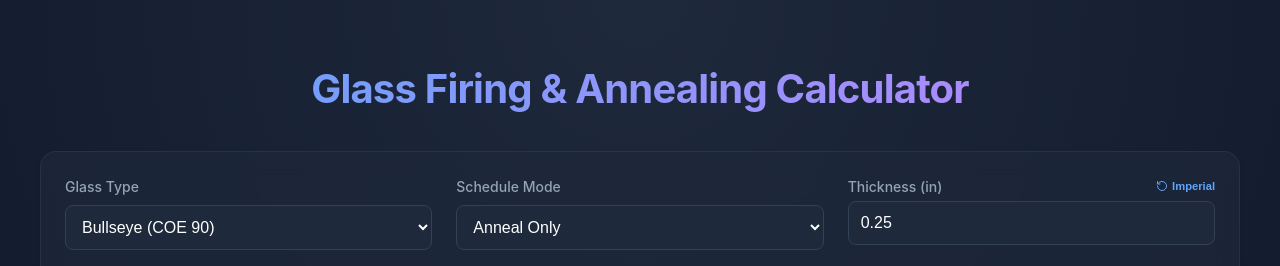
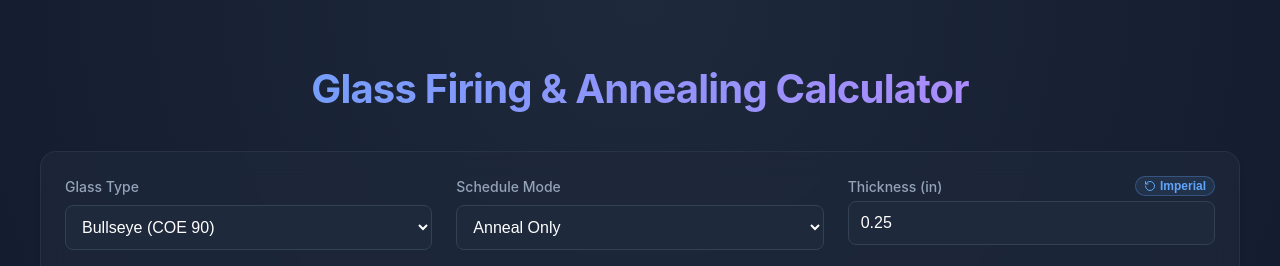
Before and after one commit to JoeSirc/AnnealingCalculator, a React (Vite) app: page / in a window 1280 px wide. Shown: the top 266 px of the page. Built offline with nearby package versions, Linux system fonts and the light colour scheme.

Commit message:
Another adjustment to the ui

```diff
--- a/src/App.tsx
+++ b/src/App.tsx
@@ -187,17 +187,19 @@
               <button
                 onClick={toggleUnits}
                 style={{
-                  background: 'none',
-                  border: 'none',
-                  padding: 0,
+                  background: units === 'imperial' ? 'rgba(96, 165, 250, 0.1)' : 'rgba(248, 113, 113, 0.1)',
+                  border: units === 'imperial' ? '1px solid rgba(96, 165, 250, 0.3)' : '1px solid rgba(248, 113, 113, 0.3)',
+                  padding: '2px 8px',
+                  borderRadius: '12px',
                   width: 'auto',
-                  fontSize: '0.7rem',
+                  fontSize: '0.75rem',
                   cursor: 'pointer',
                   display: 'flex',
                   alignItems: 'center',
                   gap: '4px',
-                  color: units === 'imperial' ? '#60a5fa' : '#f87171', // Tailwind blue-400 : red-400
-                  marginLeft: 'auto'
+                  color: units === 'imperial' ? '#60a5fa' : '#f87171',
+                  marginLeft: 'auto',
+                  transition: 'all 0.2s',
                 }}
                 title={`Switch to ${units === 'imperial' ? 'Metric' : 'Imperial'}`}
               >
```
